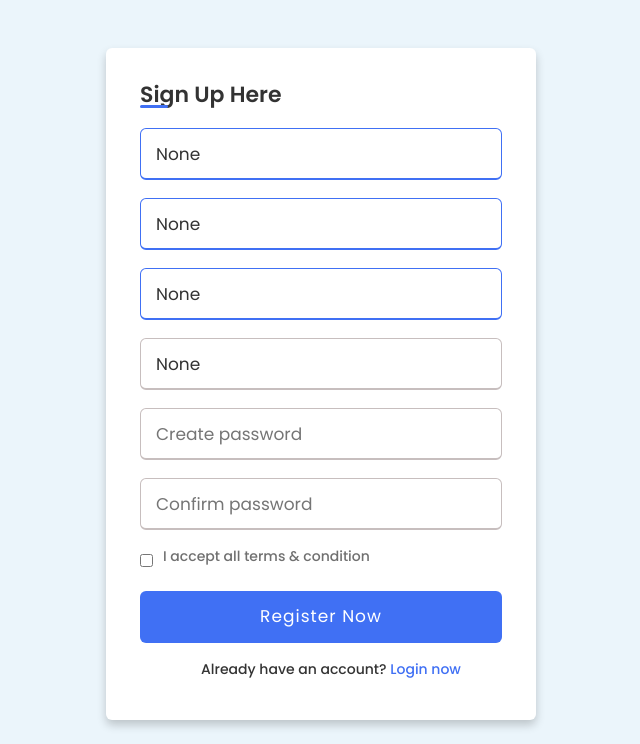
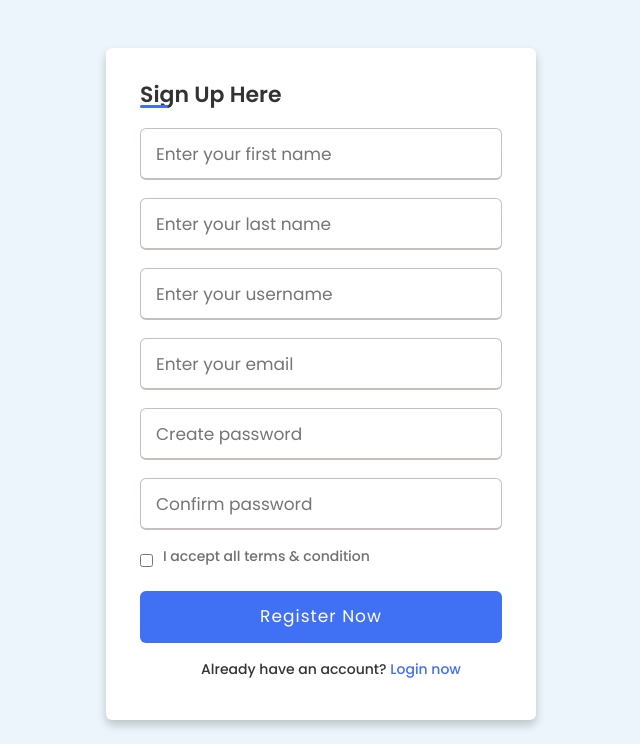
Before and after one commit to ubparmar/Airline_Fare_Prediction, a Django app: page /register/ in a window 1280 px wide. Shown: the part 56-800 px from the top of the page, without its empty margins (319-959 px from the left). Run offline with Django 5.2, Linux system fonts and the light colour scheme; parts of the project's set-up code (start-up, migrations or seed data) failed here and were passed over; some libraries are stand-ins or nearby versions.

Commit message:
new commit

```diff
--- a/Pricepredictiormain/templates/Pricepredictiormain/login.html
+++ b/Pricepredictiormain/templates/Pricepredictiormain/login.html
@@ -126,7 +126,7 @@
       <form method="post" action="{% url 'login' %}">
         {% csrf_token %}
         <div class="input-box">
-          <input type="text" name="username" placeholder="Enter your username" value="{{ form.username.value }}" required>
+          <input type="text" name="username" placeholder="Enter your username"  required>
           {% if form.username.errors %}
           <div class="error">{{ form.username.errors }}</div>
           {% endif %}
--- a/Pricepredictiormain/templates/Pricepredictiormain/register.html
+++ b/Pricepredictiormain/templates/Pricepredictiormain/register.html
@@ -135,25 +135,25 @@
       <form method="post" action="{% url 'register' %}">
         {% csrf_token %}
         <div class="input-box">
-          <input type="text" name="first_name" placeholder="Enter your first name" value="{{ form.first_name.value }}" required>
+          <input type="text" name="first_name" placeholder="Enter your first name"  required>
           {% if form.first_name.errors %}
           <div class="error">{{ form.first_name.errors }}</div>
           {% endif %}
         </div>
         <div class="input-box">
-          <input type="text" name="last_name" placeholder="Enter your last name" value="{{ form.last_name.value }}" required>
+          <input type="text" name="last_name" placeholder="Enter your last name" required>
           {% if form.last_name.errors %}
           <div class="error">{{ form.last_name.errors }}</div>
           {% endif %}
         </div>
         <div class="input-box">
-          <input type="text" name="username" placeholder="Enter your username" value="{{ form.username.value }}" required>
+          <input type="text" name="username" placeholder="Enter your username"  required>
           {% if form.username.errors %}
           <div class="error">{{ form.username.errors }}</div>
           {% endif %}
         </div>
         <div class="input-box">
-          <input type="email" name="email" placeholder="Enter your email" value="{{ form.email.value }}" required>
+          <input type="email" name="email" placeholder="Enter your email"  required>
           {% if form.email.errors %}
           <div class="error">{{ form.email.errors }}</div>
           {% endif %}
@@ -178,7 +178,7 @@
           <input type="Submit" value="Register Now">
         </div>
         <div class="text">
-          <h3>Already have an account? <a href="{% url 'register' %}">Login now</a></h3>
+          <h3>Already have an account? <a href="{% url 'login' %}">Login now</a></h3>
         </div>
       </form>
     </div>
```
Also changed, not shown: db.sqlite3.
